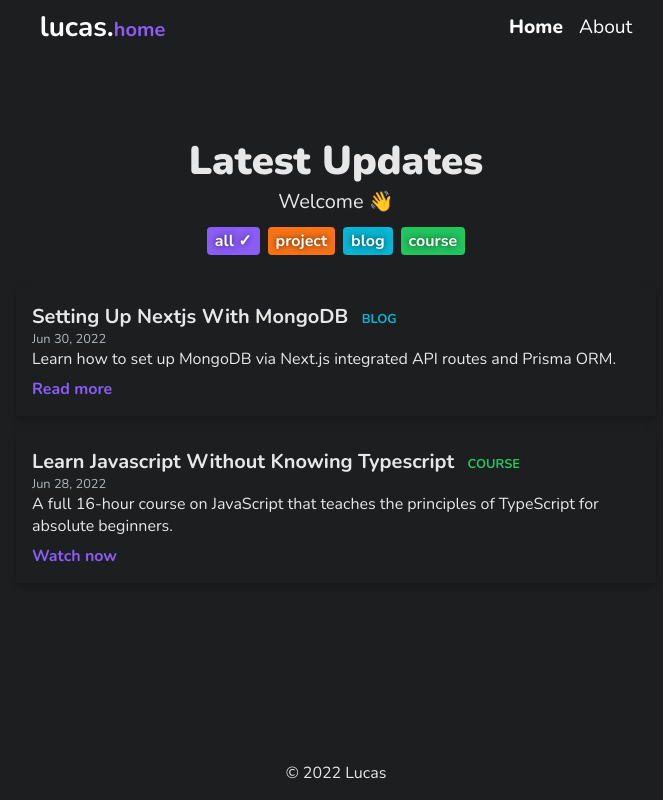
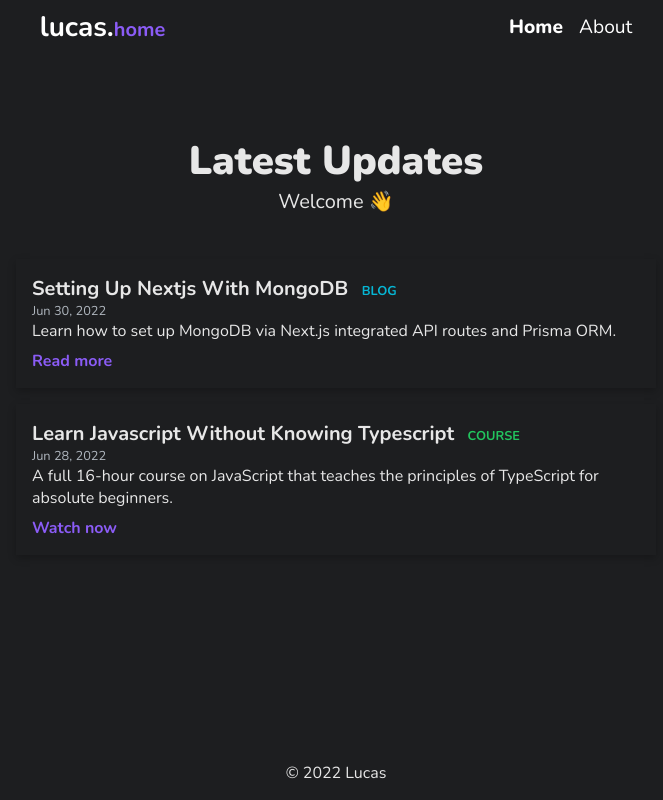
Before and after one commit to lpatronr/personal-website, a Next.js app: page / in a window 1280 px wide. Shown: the whole page, without its empty margins (304-967 px from the left). Built offline with nearby package versions, Linux system fonts and the light colour scheme.

Commit message:
Check if this is the cause for hydration error

```diff
--- a/common/components/posts/posts.tsx
+++ b/common/components/posts/posts.tsx
@@ -30,7 +30,7 @@ export default function Posts({ posts }: Props): JSX.Element {
       <p className={styles.message}>Welcome 👋</p>
 
       <div className={styles.buttonsContainer}>
-        <FilterButton
+        {/* <FilterButton
           selectedPost={selectedPost}
           handleSelectPost={handleSelectPost}
           filter={'all'}
@@ -49,7 +49,7 @@ export default function Posts({ posts }: Props): JSX.Element {
           selectedPost={selectedPost}
           handleSelectPost={handleSelectPost}
           filter={'course'}
-        />
+        /> */}
       </div>
 
       <div className={styles.grid}>
```
